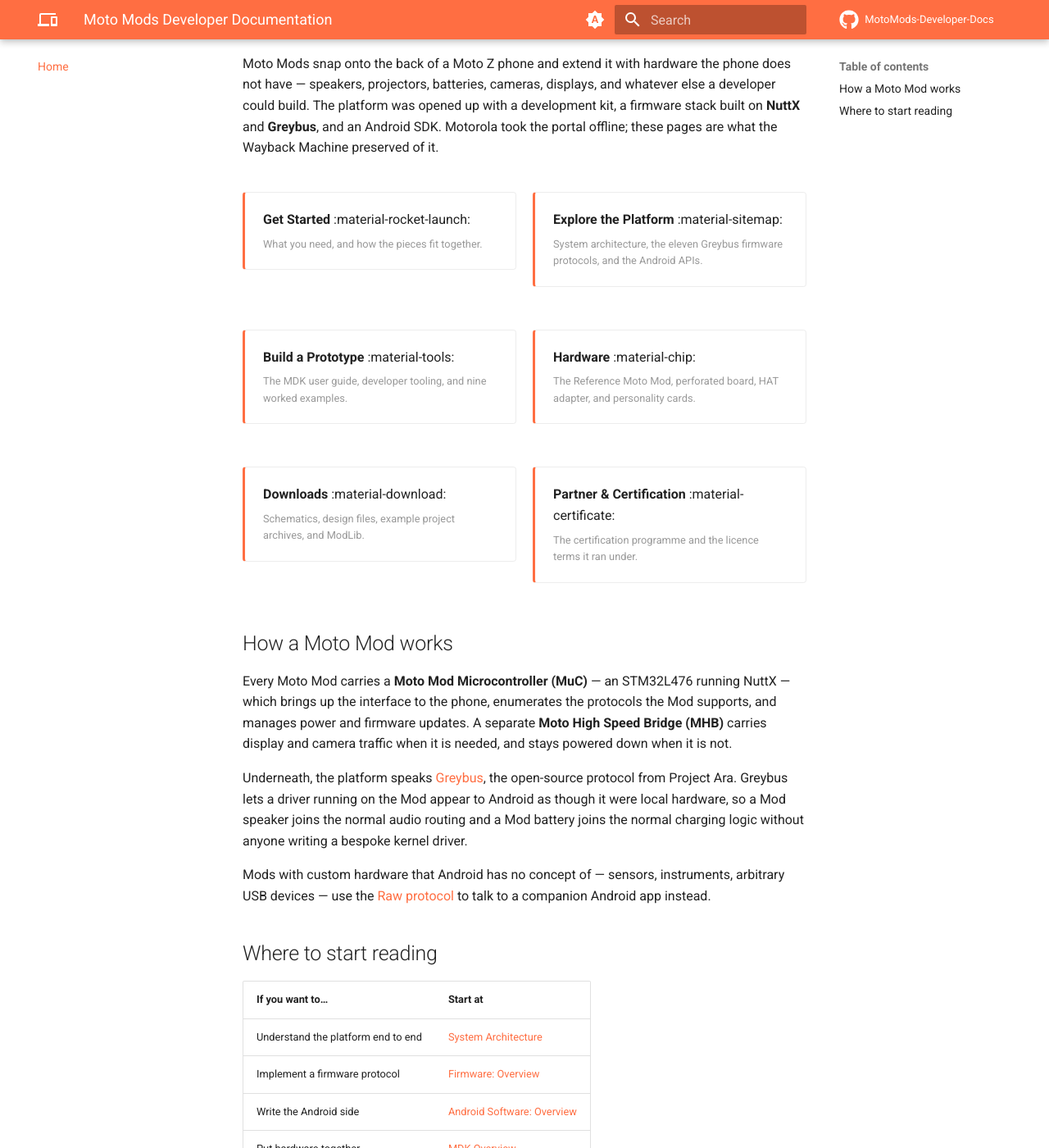
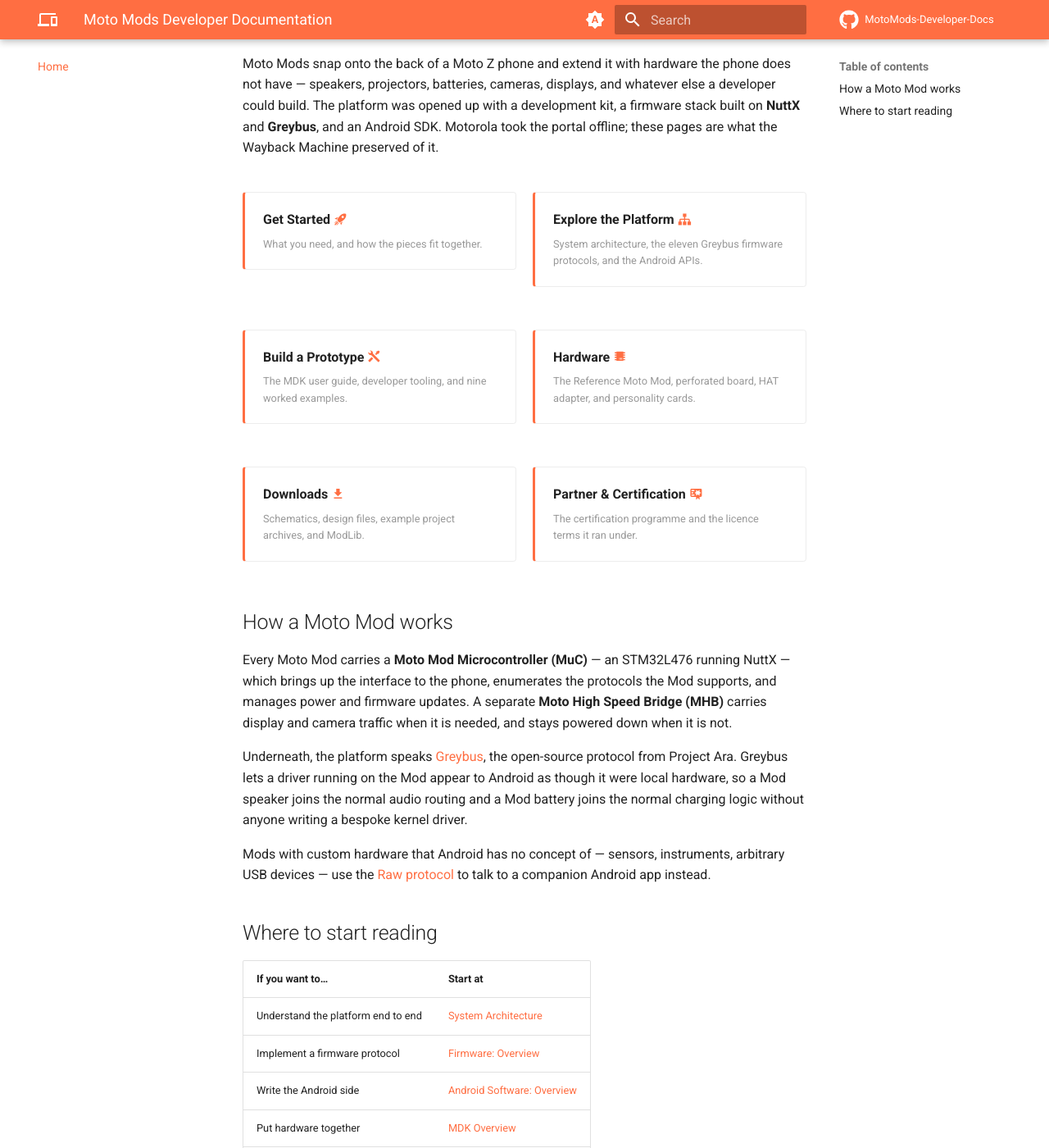
Before and after one commit to jksim/MotoMods-Developer-Docs, an MkDocs documentation site: the page built from docs/index.md, in a window 1280 px wide and 1400 px high, scrolled down 230 px. Shown: the whole window at 82% size. Built offline with MkDocs 1.6.1 and Material for MkDocs 9.7.7, drawn with Linux system fonts in a browser that asks for light colours; comment, search, counter and statistics services are not loaded.

Commit message:
Render the home page icon shortcodes
The card links used :material-*: shortcodes, but pymdownx.emoji was never
enabled, so they shipped as literal text. Enabled with Material's icon index
and given sizing so the SVG sits on the title's baseline.

Also pinned requirements.txt to mkdocs-material 9.7.7, the version these
builds are validated against. CI had been pinned to 9.5.49 while local builds
ran 9.7.7, and an extension config is exactly the kind of change that
divergence would hide.

```diff
--- a/docs/assets/stylesheets/extra.css
+++ b/docs/assets/stylesheets/extra.css
@@ -112,6 +112,14 @@
   border-color: var(--md-accent-fg-color);
 }
 
+/* The card title's Material icon, now rendered as inline SVG. */
+.md-typeset .mm-home-card .twemoji {
+  width: 1.05em;
+  height: 1.05em;
+  vertical-align: -0.15em;
+  color: var(--md-primary-fg-color);
+}
+
 .md-typeset .mm-home-card small {
   display: block;
   margin-top: 0.35rem;
--- a/mkdocs.yml
+++ b/mkdocs.yml
@@ -68,6 +68,10 @@
       permalink: true
       toc_depth: 3
   - pymdownx.details
+  # Renders the :material-*: icon shortcodes used on the home page cards.
+  - pymdownx.emoji:
+      emoji_index: !!python/name:material.extensions.emoji.twemoji
+      emoji_generator: !!python/name:material.extensions.emoji.to_svg
   - pymdownx.highlight:
       anchor_linenums: true
   - pymdownx.inlinehilite
--- a/requirements.txt
+++ b/requirements.txt
@@ -1 +1 @@
-mkdocs-material==9.5.49
+mkdocs-material==9.7.7
```
Also changed, not shown: 1 other file.
